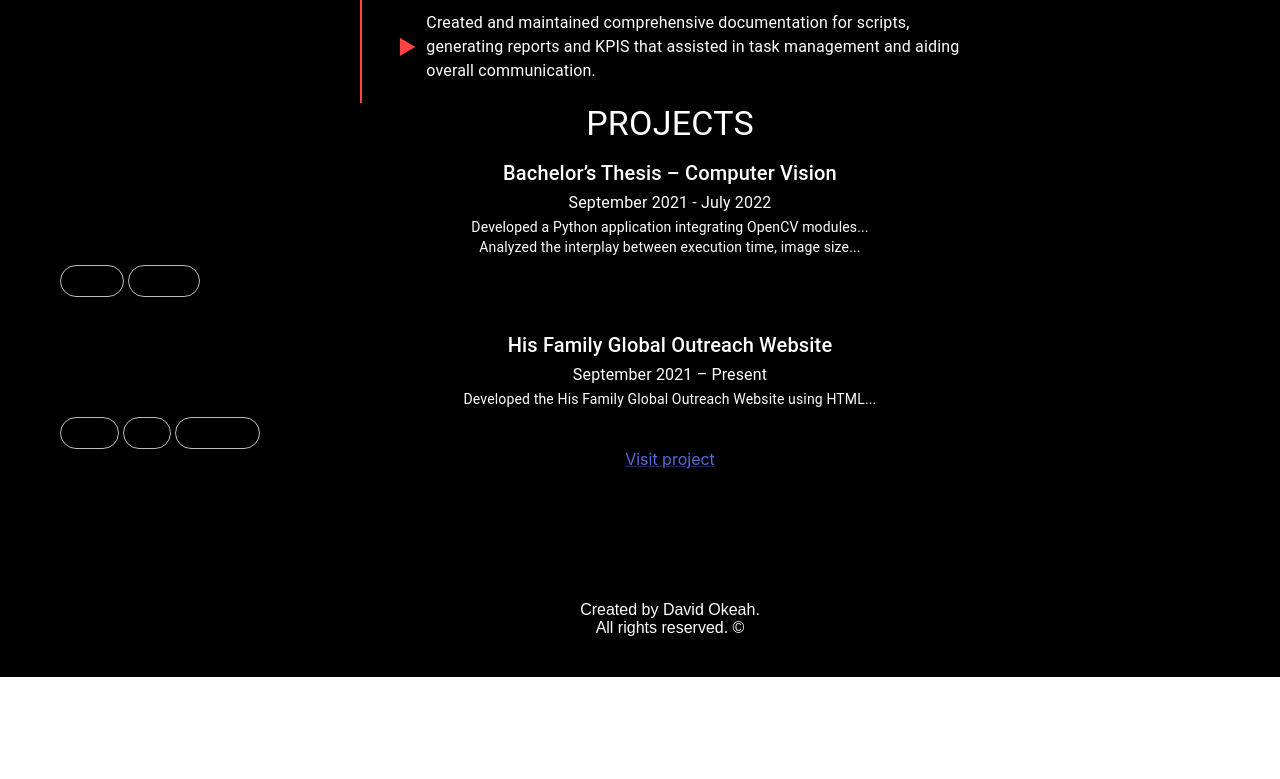
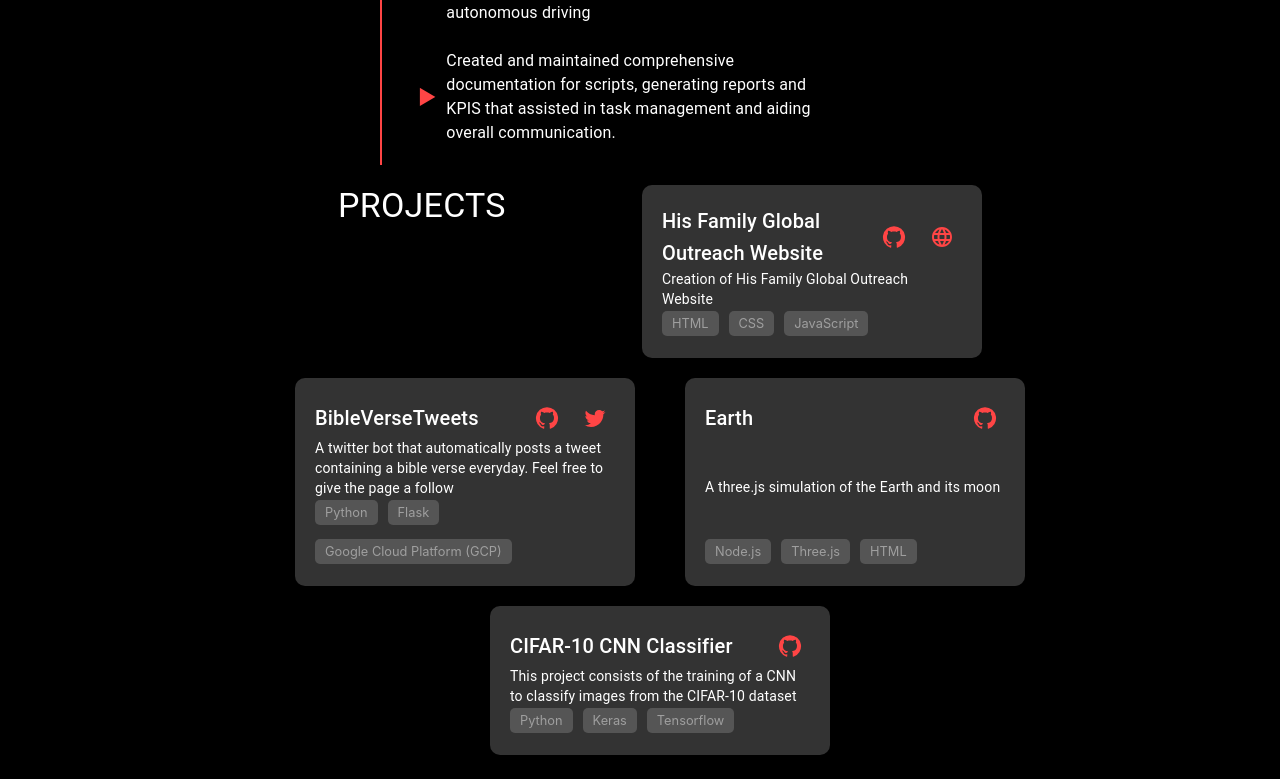
Before and after one commit to OkeahDavid/David, a React (Create React App) app: page / in a window 1280 px wide. Shown: the part 941-1720 px from the top of the page. Before the commit the page ends 1618 px from the top, so only its background shows below. Built offline with nearby package versions, Linux system fonts and the light colour scheme.

Commit message:
Updated Projects page
created and updated the projects page and also changed some functionality of the sidebarnav buttons in the app.js page

```diff
--- a/src/App.js
+++ b/src/App.js
@@ -16,7 +16,12 @@ function App() {
     <ThemeProvider theme={theme}>
       <div className="App" style={{ display: 'flex' }}>
         <SidebarNav />
-        <div id="content" style={{ flexGrow: 1, marginLeft: '60px' /* Adjust to the width of your new sidebar */ }}>
+        <div id="content" style={{
+          flexGrow: 1,
+          marginLeft: '60px', // This pushes the content away from the left edge
+          marginRight: '200px', // This should be the width of the SidebarNav to prevent overlap
+          padding: '20px' // Optional padding for better content appearance
+        }}>
           <Home />
           <About />
           <Experience />
@@ -28,5 +33,4 @@ function App() {
   );
 }
 
-
 export default App;
--- a/src/components/Home.js
+++ b/src/components/Home.js
@@ -9,7 +9,7 @@ const Home = () => {
       <Typography variant="h1" className="typography-h1">
         Hi, I'm <span className="david-text"><TypingEffect text="David" /></span>
       </Typography>
-      <Typography variant="h2" className="typography-h2">I make stuff</Typography>
+      <Typography variant="h4" className="typography-h2">I make stuff</Typography>
     </Box>
   );
 };
--- a/src/components/Projects.js
+++ b/src/components/Projects.js
@@ -1,54 +1,80 @@
 import React from 'react';
-import { Box, Typography, Link, Chip } from '@mui/material';
+import { Box, Typography, IconButton } from '@mui/material';
+import GitHubIcon from '@mui/icons-material/GitHub';
+import LanguageIcon from '@mui/icons-material/Language';
+import '../styles/Projects.css';
+import TwitterIcon from '@mui/icons-material/Twitter';
+
 
 const projectData = [
   {
-    title: "Bachelor’s Thesis – Computer Vision",
-    date: "September 2021 - July 2022",
+    title: "His Family Global Outreach Website",
     description: [
-      "Developed a Python application integrating OpenCV modules...",
-      "Analyzed the interplay between execution time, image size...",
-      // More bullet points...
+      "Creation of His Family Global Outreach Website",
     ],
-    tech: ["Python", "OpenCV"],
-    link: ""
+    tech: ["HTML", "CSS", "JavaScript"],
+    github: "https://github.com/OkeahDavid/HFGO",
+    link: "https://familyglobaloutreach.org/",
   },
   {
-    title: "His Family Global Outreach Website",
-    date: "September 2021 – Present",
+    title: "BibleVerseTweets",
     description: [
-      "Developed the His Family Global Outreach Website using HTML...",
-      // More bullet points...
+      "A twitter bot that automatically posts a tweet containing a bible verse everyday. Feel free to give the page a follow",
     ],
-    tech: ["HTML", "CSS", "JavaScript"],
-    link: "https://familyglobaloutreach.org/"
+    tech: ["Python", "Flask", "Google Cloud Platform (GCP)"],
+    github: "https://github.com/OkeahDavid/BibleVerseTweets",
+    link: "https://twitter.com/BibleBotTweets",
+  },
+  {
+    title: "Earth",
+    description: [
+      "A three.js simulation of the Earth and its moon",
+    ],
+    tech: ["Node.js", "Three.js", "HTML"],
+    github: "https://github.com/OkeahDavid/Earth",
+  },
+  {
+    title: "CIFAR-10 CNN Classifier",
+    description: [
+      "This project consists of the training of a CNN to classify images from the CIFAR-10 dataset",
+    ],
+    tech: ["Python", "Keras", "Tensorflow"],
+    github: "https://github.com/OkeahDavid/CIFAR-10-CNN-Classifier",
   },
   // More projects...
 ];
 
 const Projects = () => {
   return (
-    <Box>
-      <Typography variant="h4" gutterBottom>
+    <Box className="projects-container">
+      <Typography variant="h4" gutterBottom className="projects-header">
         PROJECTS
       </Typography>
       {projectData.map((project, index) => (
-        <Box key={index} sx={{ marginBottom: 4 }}>
-          <Typography variant="h6">{project.title}</Typography>
-          <Typography variant="subtitle1">{project.date}</Typography>
-          {project.description.map((point, idx) => (
-            <Typography key={idx} variant="body2">{point}</Typography>
+        <Box key={index} className="project-card">
+          <Box className="project-header">
+            <Typography variant="h6" className="project-title">{project.title}</Typography>
+            <Box className="icons-container">
+              {project.github && (
+                <IconButton href={project.github} target="_blank" rel="noopener" className="project-link">
+                  <GitHubIcon />
+                </IconButton>
+              )}
+              {project.link && (
+                <IconButton href={project.link} target="_blank" rel="noopener" className="project-link">
+                  {project.link.includes('twitter.com') ? <TwitterIcon /> : <LanguageIcon />}
+                </IconButton>
+              )}
+            </Box>
+          </Box>
+          {project.description && project.description.map((point, idx) => (
+            <Typography key={idx} variant="body2" className="project-description">{point}</Typography>
           ))}
-          <Box sx={{ display: 'flex', flexWrap: 'wrap', gap: 0.5, marginTop: 1 }}>
-            {project.tech.map((tech, idx) => (
-              <Chip key={idx} label={tech} variant="outlined" />
+          <Box className="tech-stacks">
+            {project.tech && project.tech.map((tech, idx) => (
+              <Box key={idx} className="tech-chip">{tech}</Box>
             ))}
           </Box>
-          {project.link && (
-            <Link href={project.link} target="_blank" rel="noopener">
-              Visit project
-            </Link>
-          )}
         </Box>
       ))}
     </Box>
--- /dev/null
+++ b/src/styles/Projects.css
@@ -0,0 +1,117 @@
+/* projects.css */
+.projects-container {
+    max-width: 1200px;
+    margin: 0 auto;
+    padding: 20px;
+    display: flex;
+    flex-wrap: wrap;
+    justify-content: space-around;
+    gap: 20px;
+    padding-left: 200px; /* Adjust as needed for your sidebar */
+}
+
+.project-card {
+    background-color: #333;
+    color: #fff;
+    border-radius: 10px;
+    box-shadow: 0 4px 8px 0 rgba(0,0,0,0.2);
+    width: 300px;
+    padding: 20px;
+    display: flex;
+    flex-direction: column;
+    justify-content: space-between;
+    transition: 0.3s;
+    position: relative; /* Needed for absolute positioning of child elements */
+}
+
+.project-card:hover {
+    transform: scale(1.05);
+}
+
+.project-header {
+    display: flex;
+    justify-content: space-between;
+    align-items: center;
+    width: 100%;
+}
+
+.project-title {
+    flex: 1;
+    text-align: left;
+}
+
+.icons-container {
+    display: flex;
+    gap: 8px;
+}
+
+.project-description {
+    font-size: 0.9rem;
+    margin: 10px 0;
+    text-align: left;
+}
+
+.tech-stacks {
+    display: flex;
+    flex-wrap: wrap;
+    gap: 10px;
+    align-items: center;
+    justify-content: flex-start;
+}
+
+.tech-chip {
+    background-color: #555;
+    color: #9f9f9f;
+    border: none;
+    border-radius: 5px;
+    padding: 5px 10px;
+    font-size: 0.8rem;
+    cursor: default;
+    margin: 2px 0;
+}
+
+.project-links {
+    display: flex;
+    align-items: center;
+    justify-content: flex-start;
+    gap: 10px;
+}
+
+.project-link {
+    color: #FF4545;
+    margin-top: 10px;
+}
+
+.project-link svg {
+    fill: #FF4545; /* This sets the fill color for SVG icons */
+}
+
+
+.project-link:hover {
+    text-decoration: none;
+}
+
+@media (max-width: 768px) {
+    .projects-container {
+        padding-left: 20px;
+        align-items: center;
+    }
+
+    .project-card {
+        width: 90%;
+    }
+
+    .project-header {
+        flex-direction: column;
+        align-items: flex-start;
+    }
+
+    .project-title {
+        white-space: normal;
+    }
+
+    .icons-container {
+        margin-top: 10px;
+        justify-content: flex-start;
+    }
+}
```
